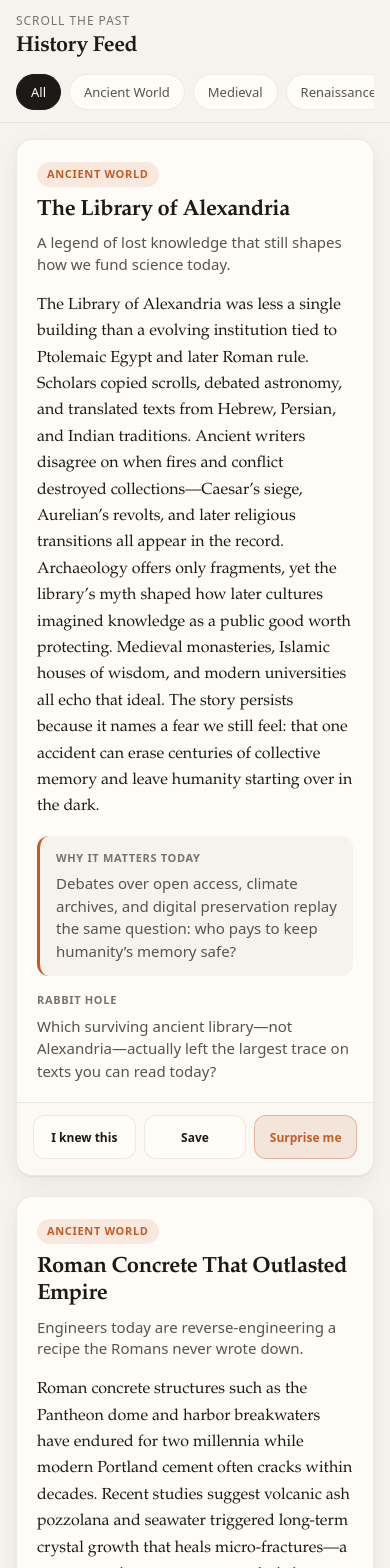
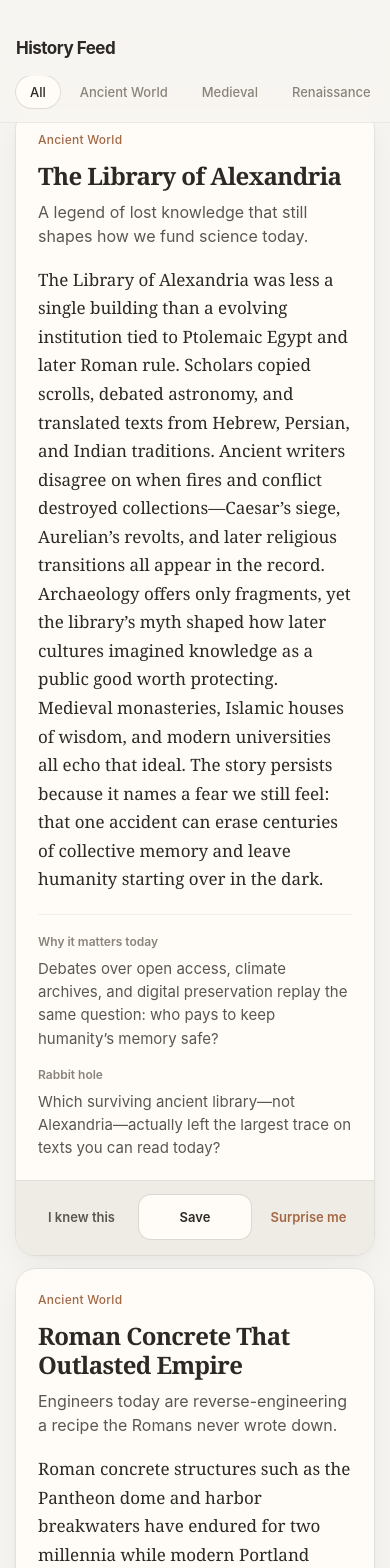
Before and after one commit to sakshamgoyal06/history_scroller, a React (Vite) app: page / in a window 390 px wide. Shown: the top 1568 px of the page. Built offline with nearby package versions, Linux system fonts and the light colour scheme.

Commit message:
Refine feed UI for premium calm mobile learning aesthetic
Co-authored-by: Saksham Goyal <sakshamgoyal06@gmail.com>

```diff
--- a/src/App.css
+++ b/src/App.css
@@ -1,62 +1,54 @@
 .app {
-  max-width: 480px;
+  --feed-pad: 16px;
+  max-width: 430px;
   margin: 0 auto;
   min-height: 100dvh;
   background: var(--bg);
-  padding-bottom: env(safe-area-inset-bottom, 16px);
 }
 
 .top-bar {
   position: sticky;
   top: 0;
   z-index: 20;
-  background: rgba(246, 243, 238, 0.92);
-  backdrop-filter: blur(12px);
-  -webkit-backdrop-filter: blur(12px);
+  padding: max(10px, env(safe-area-inset-top)) var(--feed-pad) 12px;
+  background: color-mix(in srgb, var(--bg) 88%, transparent);
+  backdrop-filter: blur(16px) saturate(1.2);
+  -webkit-backdrop-filter: blur(16px) saturate(1.2);
   border-bottom: 1px solid var(--line);
-  padding: 12px 16px 0;
-  padding-top: max(12px, env(safe-area-inset-top));
 }
 
 .brand {
   display: flex;
-  align-items: baseline;
+  align-items: center;
   justify-content: space-between;
   gap: 12px;
-  margin-bottom: 12px;
+  margin-bottom: 14px;
 }
 
 .brand h1 {
   margin: 0;
-  font-family: var(--font);
-  font-size: 1.35rem;
-  font-weight: 600;
-  letter-spacing: -0.02em;
+  font-family: var(--font-ui);
+  font-size: 1.0625rem;
+  font-weight: 650;
+  letter-spacing: -0.03em;
   color: var(--ink);
 }
 
-.brand .tagline {
-  margin: 0;
-  font-size: 0.75rem;
-  color: var(--ink-soft);
-  text-transform: uppercase;
-  letter-spacing: 0.08em;
-}
-
 .saved-count {
-  font-size: 0.75rem;
+  font-size: 0.8125rem;
+  font-weight: 500;
   color: var(--saved);
   background: var(--saved-soft);
-  padding: 4px 10px;
-  border-radius: var(--radius-sm);
-  white-space: nowrap;
+  padding: 6px 12px;
+  border-radius: var(--radius-chip);
 }
 
 .filters {
   display: flex;
-  gap: 8px;
+  gap: 6px;
   overflow-x: auto;
-  padding-bottom: 12px;
+  margin: 0 calc(-1 * var(--feed-pad));
+  padding: 0 var(--feed-pad) 2px;
   scrollbar-width: none;
   -ms-overflow-style: none;
 }
@@ -67,172 +59,187 @@
 
 .filter-chip {
   flex-shrink: 0;
-  border: 1px solid var(--line);
-  background: var(--surface);
-  color: var(--ink-muted);
+  border: none;
+  background: transparent;
+  color: var(--ink-soft);
   font-size: 0.8125rem;
   font-weight: 500;
   padding: 8px 14px;
-  border-radius: var(--radius-sm);
+  border-radius: var(--radius-chip);
   cursor: pointer;
   transition:
-    background 0.15s,
-    color 0.15s,
-    border-color 0.15s;
+    background 0.2s var(--ease-out),
+    color 0.2s var(--ease-out),
+    box-shadow 0.2s var(--ease-out);
 }
 
 .filter-chip.active {
-  background: var(--ink);
-  color: var(--surface);
-  border-color: var(--ink);
+  background: var(--surface);
+  color: var(--ink);
+  box-shadow:
+    0 0 0 1px var(--line-strong),
+    0 1px 2px rgba(44, 40, 37, 0.04);
 }
 
 .feed {
   display: flex;
   flex-direction: column;
-  gap: 20px;
-  padding: 16px;
+  gap: 14px;
+  padding: 12px var(--feed-pad) max(24px, env(safe-area-inset-bottom));
 }
 
 .card {
   background: var(--surface);
-  border-radius: var(--radius);
-  box-shadow: var(--shadow);
-  border: 1px solid var(--line);
+  border-radius: var(--radius-card);
+  box-shadow: var(--shadow-card);
   overflow: hidden;
-  scroll-margin-top: calc(var(--header-h) + var(--filters-h) + 16px);
-  transition: opacity 0.35s ease;
+  scroll-margin-top: var(--header-offset);
+  scroll-snap-align: start;
+  transition:
+    opacity 0.4s var(--ease-out),
+    transform 0.4s var(--ease-out);
 }
 
 .card.known {
-  opacity: 0.55;
+  opacity: 0.72;
 }
 
-.card-header {
-  padding: 20px 20px 0;
+.card-inner {
+  padding: 22px 22px 0;
+}
+
+.card-meta {
+  display: flex;
+  align-items: center;
+  justify-content: space-between;
+  gap: 12px;
+  margin-bottom: 12px;
 }
 
 .category {
-  display: inline-block;
+  font-size: 0.75rem;
+  font-weight: 500;
+  letter-spacing: 0.02em;
+  color: var(--accent-deep);
+}
+
+.known-badge {
   font-size: 0.6875rem;
   font-weight: 600;
+  color: var(--ink-soft);
   text-transform: uppercase;
   letter-spacing: 0.06em;
-  color: var(--accent);
-  background: var(--accent-soft);
-  padding: 4px 10px;
-  border-radius: var(--radius-sm);
-  margin-bottom: 10px;
 }
 
 .card-title {
-  margin: 0 0 8px;
-  font-family: var(--font);
-  font-size: 1.375rem;
-  line-height: 1.25;
-  letter-spacing: -0.02em;
+  margin: 0 0 10px;
+  font-family: var(--font-display);
+  font-size: 1.5rem;
+  font-weight: 600;
+  line-height: 1.22;
+  letter-spacing: -0.025em;
   color: var(--ink);
 }
 
 .hook {
-  margin: 0;
-  font-size: 0.9375rem;
-  font-weight: 500;
-  color: var(--ink-muted);
-  line-height: 1.45;
-}
-
-.card-body {
-  padding: 16px 20px 0;
-}
-
-.story {
-  margin: 0 0 16px;
-  font-family: var(--font);
+  margin: 0 0 18px;
   font-size: 1rem;
-  line-height: 1.65;
-  color: var(--ink);
-}
-
-.insight-block {
-  margin: 0 0 16px;
-  padding: 14px 16px;
-  background: var(--bg);
-  border-radius: 12px;
-  border-left: 3px solid var(--accent);
-}
-
-.insight-block h3,
-.rabbit-block h3 {
-  margin: 0 0 6px;
-  font-size: 0.6875rem;
-  font-weight: 700;
-  text-transform: uppercase;
-  letter-spacing: 0.06em;
-  color: var(--ink-soft);
-}
-
-.insight-block p,
-.rabbit-block p {
-  margin: 0;
-  font-size: 0.9375rem;
+  font-weight: 400;
   color: var(--ink-muted);
   line-height: 1.5;
 }
 
-.rabbit-block {
-  margin: 0 0 4px;
-  padding: 0 20px 16px;
+.story {
+  margin: 0 0 20px;
+  font-family: var(--font-display);
+  font-size: 1.0625rem;
+  line-height: 1.68;
+  color: var(--ink);
+}
+
+.card-asides {
+  display: flex;
+  flex-direction: column;
+  gap: 16px;
+  padding: 18px 0 4px;
+  border-top: 1px solid var(--line);
+}
+
+.aside {
+  margin: 0;
+}
+
+.aside-label {
+  display: block;
+  margin-bottom: 6px;
+  font-size: 0.75rem;
+  font-weight: 600;
+  color: var(--ink-soft);
+}
+
+.aside-text {
+  margin: 0;
+  font-size: 0.9375rem;
+  line-height: 1.55;
+  color: var(--ink-muted);
 }
 
 .card-actions {
-  display: grid;
-  grid-template-columns: 1fr 1fr 1fr;
+  display: flex;
+  align-items: center;
   gap: 8px;
-  padding: 12px 16px 16px;
+  padding: 14px 16px 16px;
+  margin-top: 16px;
+  background: var(--bg-deep);
   border-top: 1px solid var(--line);
-  background: rgba(246, 243, 238, 0.4);
 }
 
 .action-btn {
-  border: 1px solid var(--line);
-  background: var(--surface);
-  color: var(--ink);
-  font-size: 0.75rem;
+  flex: 1;
+  border: none;
+  background: transparent;
+  color: var(--ink-muted);
+  font-size: 0.8125rem;
   font-weight: 600;
-  padding: 12px 8px;
+  padding: 12px 6px;
   border-radius: 12px;
   cursor: pointer;
   min-height: 44px;
   transition:
-    background 0.15s,
-    border-color 0.15s,
-    transform 0.1s;
+    background 0.15s var(--ease-out),
+    color 0.15s var(--ease-out),
+    transform 0.12s var(--ease-out);
 }
 
 .action-btn:active {
-  transform: scale(0.98);
+  transform: scale(0.97);
 }
 
-.action-btn.primary {
-  background: var(--accent-soft);
-  border-color: var(--accent-border);
-  color: var(--accent);
+.action-btn--save {
+  flex: 1.15;
+  background: var(--surface);
+  color: var(--ink);
+  box-shadow: 0 0 0 1px var(--line-strong);
 }
 
-.action-btn.saved {
+.action-btn--save.saved {
+  color: var(--saved);
+  box-shadow: 0 0 0 1px color-mix(in srgb, var(--saved) 25%, transparent);
   background: var(--saved-soft);
-  border-color: rgba(45, 106, 79, 0.35);
-  color: var(--saved);
 }
 
-.action-btn.known-active {
-  opacity: 0.7;
+.action-btn--known.known-active {
+  color: var(--ink-soft);
+}
+
+.action-btn--surprise {
+  color: var(--accent-deep);
 }
 
 .empty-state {
   text-align: center;
-  padding: 48px 24px;
+  padding: 56px 24px;
+  font-size: 0.9375rem;
   color: var(--ink-soft);
 }
 
@@ -243,21 +250,22 @@
   transform: translateX(-50%);
   background: var(--ink);
   color: var(--surface);
-  font-size: 0.875rem;
+  font-size: 0.8125rem;
   font-weight: 500;
-  padding: 12px 20px;
-  border-radius: var(--radius-sm);
-  box-shadow: var(--shadow);
+  letter-spacing: 0.01em;
+  padding: 12px 18px;
+  border-radius: var(--radius-chip);
+  box-shadow: 0 8px 24px rgba(44, 40, 37, 0.18);
   z-index: 30;
-  animation: toast-in 0.25s ease;
-  max-width: calc(100% - 32px);
+  animation: toast-in 0.28s var(--ease-out);
+  max-width: min(340px, calc(100% - 32px));
   text-align: center;
 }
 
 @keyframes toast-in {
   from {
     opacity: 0;
-    transform: translateX(-50%) translateY(8px);
+    transform: translateX(-50%) translateY(10px);
   }
   to {
     opacity: 1;
@@ -265,8 +273,9 @@
   }
 }
 
-@media (min-width: 481px) {
+@media (min-width: 431px) {
   .app {
     border-inline: 1px solid var(--line);
+    box-shadow: 0 0 80px rgba(44, 40, 37, 0.04);
   }
 }
--- a/src/App.jsx
+++ b/src/App.jsx
@@ -343,10 +343,7 @@ function App() {
     <div className="app">
       <header className="top-bar">
         <div className="brand">
-          <div>
-            <p className="tagline">Scroll the past</p>
-            <h1>History Feed</h1>
-          </div>
+          <h1>History Feed</h1>
           {savedCards.length > 0 && (
             <span className="saved-count">{savedCards.length} saved</span>
           )}
@@ -378,40 +375,45 @@ function App() {
               }}
               className={`card${knownIds.has(card.id) ? ' known' : ''}`}
             >
-              <div className="card-header">
-                <span className="category">{card.category}</span>
+              <div className="card-inner">
+                <div className="card-meta">
+                  <span className="category">{card.category}</span>
+                  {knownIds.has(card.id) && (
+                    <span className="known-badge">Known</span>
+                  )}
+                </div>
                 <h2 className="card-title">{card.title}</h2>
                 <p className="hook">{card.hook}</p>
-              </div>
-              <div className="card-body">
                 <p className="story">{card.story}</p>
-                <div className="insight-block">
-                  <h3>Why it matters today</h3>
-                  <p>{card.relevance}</p>
+                <div className="card-asides">
+                  <div className="aside">
+                    <span className="aside-label">Why it matters today</span>
+                    <p className="aside-text">{card.relevance}</p>
+                  </div>
+                  <div className="aside">
+                    <span className="aside-label">Rabbit hole</span>
+                    <p className="aside-text">{card.rabbitHole}</p>
+                  </div>
                 </div>
-              </div>
-              <div className="rabbit-block">
-                <h3>Rabbit hole</h3>
-                <p>{card.rabbitHole}</p>
               </div>
               <div className="card-actions">
                 <button
                   type="button"
-                  className={`action-btn${knownIds.has(card.id) ? ' known-active' : ''}`}
+                  className={`action-btn action-btn--known${knownIds.has(card.id) ? ' known-active' : ''}`}
                   onClick={() => handleKnown(card)}
                 >
                   I knew this
                 </button>
                 <button
                   type="button"
-                  className={`action-btn${savedIds.has(card.id) ? ' saved' : ''}`}
+                  className={`action-btn action-btn--save${savedIds.has(card.id) ? ' saved' : ''}`}
                   onClick={() => handleSave(card)}
                 >
                   {savedIds.has(card.id) ? 'Saved' : 'Save'}
                 </button>
                 <button
                   type="button"
-                  className="action-btn primary"
+                  className="action-btn action-btn--surprise"
                   onClick={handleSurprise}
                 >
                   Surprise me
--- a/src/index.css
+++ b/src/index.css
@@ -5,28 +5,46 @@
 }
 
 :root {
-  --bg: #f6f3ee;
-  --surface: #fffcf7;
-  --ink: #1c1917;
-  --ink-muted: #57534e;
-  --ink-soft: #78716c;
-  --accent: #c45c26;
-  --accent-soft: rgba(196, 92, 38, 0.12);
-  --accent-border: rgba(196, 92, 38, 0.35);
-  --line: rgba(28, 25, 23, 0.08);
-  --saved: #2d6a4f;
-  --saved-soft: rgba(45, 106, 79, 0.12);
-  --radius: 16px;
-  --radius-sm: 999px;
-  --font: 'Iowan Old Style', 'Palatino Linotype', Palatino, Georgia, serif;
-  --font-ui: system-ui, -apple-system, 'Segoe UI', Roboto, sans-serif;
-  --shadow: 0 1px 2px rgba(28, 25, 23, 0.06), 0 8px 24px rgba(28, 25, 23, 0.06);
-  --header-h: 52px;
-  --filters-h: 52px;
+  --bg: #f7f5f1;
+  --bg-deep: #efece6;
+  --surface: #fffcf8;
+  --ink: #2c2825;
+  --ink-muted: #5c5650;
+  --ink-soft: #8a837a;
+  --accent: #c17f59;
+  --accent-deep: #a56845;
+  --accent-soft: rgba(193, 127, 89, 0.14);
+  --line: rgba(44, 40, 37, 0.06);
+  --line-strong: rgba(44, 40, 37, 0.1);
+  --saved: #3d6b5a;
+  --saved-soft: rgba(61, 107, 90, 0.1);
+  --radius-card: 20px;
+  --radius-chip: 999px;
+  --font-display: ui-serif, 'New York', 'Iowan Old Style', Georgia, serif;
+  --font-ui: -apple-system, BlinkMacSystemFont, 'Segoe UI', Roboto, sans-serif;
+  --shadow-card:
+    0 0 0 1px var(--line),
+    0 2px 4px rgba(44, 40, 37, 0.03),
+    0 12px 32px rgba(44, 40, 37, 0.05);
+  --header-offset: 108px;
+  --ease-out: cubic-bezier(0.22, 1, 0.36, 1);
 }
 
 html {
   -webkit-text-size-adjust: 100%;
+  scroll-behavior: smooth;
+}
+
+@supports (scroll-snap-type: y proximity) {
+  html {
+    scroll-snap-type: y proximity;
+  }
+}
+
+@media (prefers-reduced-motion: reduce) {
+  html {
+    scroll-behavior: auto;
+  }
 }
 
 body {
@@ -38,6 +56,7 @@ body {
   font-size: 16px;
   line-height: 1.5;
   -webkit-font-smoothing: antialiased;
+  -moz-osx-font-smoothing: grayscale;
 }
 
 #root {
@@ -46,4 +65,5 @@ body {
 
 button {
   font-family: inherit;
+  -webkit-tap-highlight-color: transparent;
 }
```
